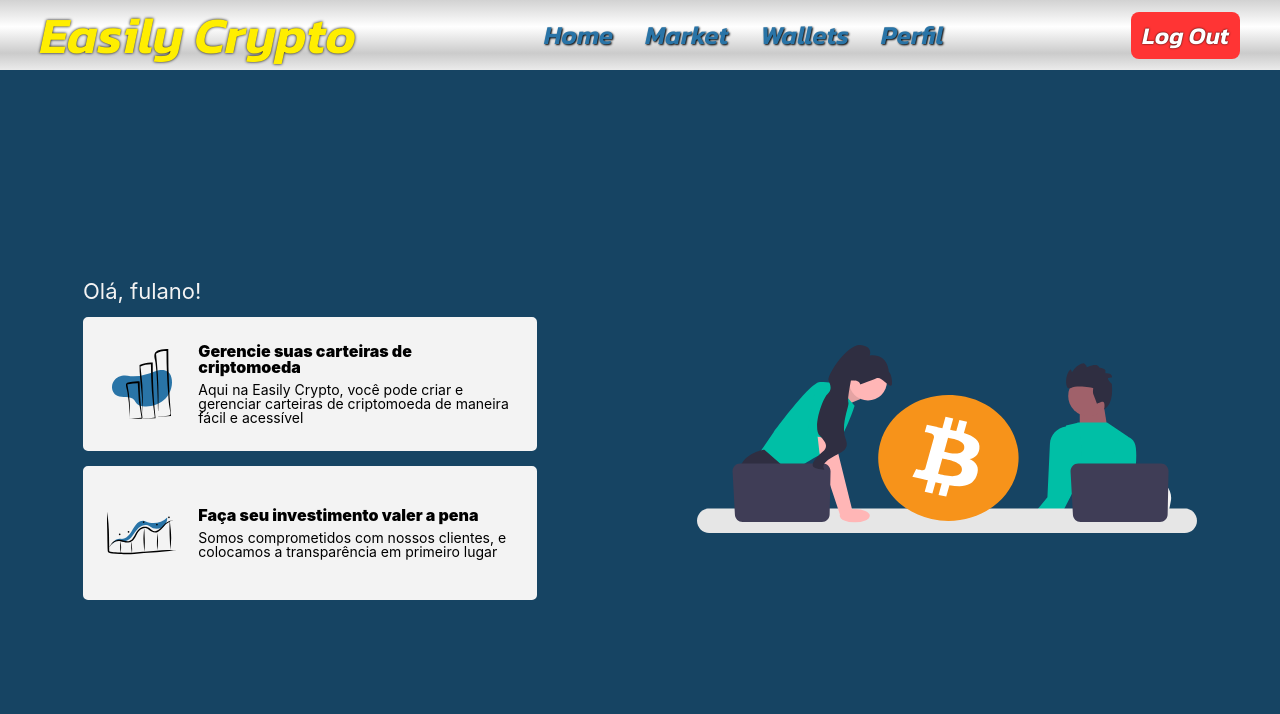
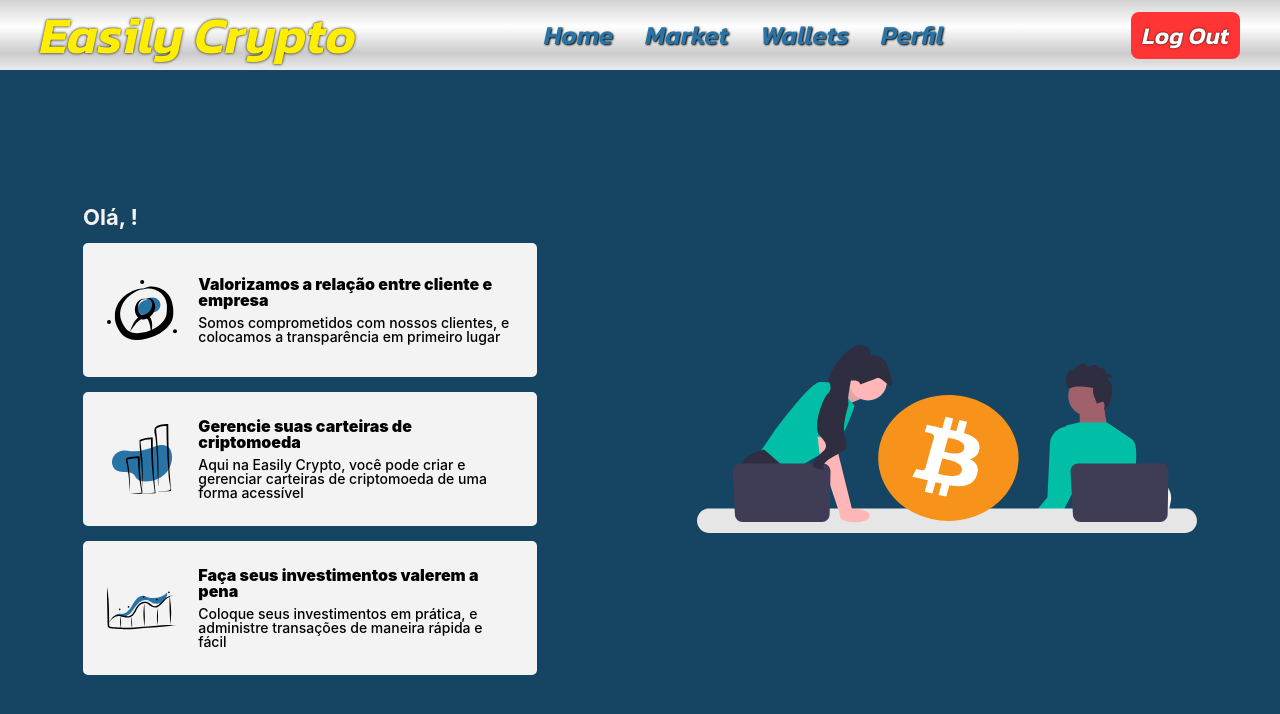
Before and after one commit to Easily-Crypto/easily-crypto-frontend, a React (Vite) app: page / in a window 1280 px wide. Shown: the top 714 px of the page. Built offline with nearby package versions, Linux system fonts and the light colour scheme.

Commit message:
feat: cards with description

```diff
--- a/src/Providers/user/index.jsx
+++ b/src/Providers/user/index.jsx
@@ -5,9 +5,15 @@ import api from "../../api";
 export const UserContext = createContext();
 
 export const UserProvider = ({ children }) => {
-  const [userInfo, setUserInfo] = useState();
+  const [userInfo, setUserInfo] = useState({});
 
-  const getUserInfo = () => {};
+  const userId = JSON.parse(localStorage.getItem('user_id'))
+
+  const getUserInfo = () => {
+    api
+    .get(`users/${userId}/`)
+    .then((res) => setUserId(res.data))
+  };
 
   return (
     <UserContext.Provider value={{ userInfo, setUserInfo, getUserInfo }}>
--- a/src/components/Card/styled.jsx
+++ b/src/components/Card/styled.jsx
@@ -27,6 +27,7 @@ export const Container = styled.section`
   p {
     color: #000000;
     font-size: 14px;
+    font-weight: 500;;
   }
 
   h2 {
--- a/src/pages/Home/index.jsx
+++ b/src/pages/Home/index.jsx
@@ -3,28 +3,34 @@ import { Page } from '../../components/Page';
 import Bitcoin from '../../assets/bitcoin.svg';
 import Bars from '../../assets/bars.svg';
 import Graphic from '../../assets/graphic.svg';
+import Person from '../../assets/person.svg';
 import { DescriptionSection, Content, ImageSection } from './styled';
 import { useUser } from '../../Providers/user';
 import Card from '../../components/Card';
 
 const Home = () => {
-  // const {userInfo} = useUser()
-  // console.log(userInfo)
+  const { userInfo } = useUser();
+
   return (
     <Page>
       <HeaderSection />
       <Content>
         <DescriptionSection>
-          <p>Olá, fulano!</p>
+          <p>Olá, {userInfo.username}!</p>
+          <Card
+            img={Person}
+            title='Valorizamos a relação entre cliente e empresa'
+            description='Somos comprometidos com nossos clientes, e colocamos a transparência em primeiro lugar'
+          ></Card>
           <Card
             img={Bars}
             title='Gerencie suas carteiras de criptomoeda'
-            description='Aqui na Easily Crypto, você pode criar e gerenciar carteiras de criptomoeda de maneira fácil e acessível'
+            description='Aqui na Easily Crypto, você pode criar e gerenciar carteiras de criptomoeda de uma forma acessível'
           ></Card>
           <Card
             img={Graphic}
-            title='Faça seu investimento valer a pena'
-            description='Somos comprometidos com nossos clientes, e colocamos a transparência em primeiro lugar'
+            title='Faça seus investimentos valerem a pena'
+            description='Coloque seus investimentos em prática, e administre transações de maneira rápida e fácil'
           ></Card>
         </DescriptionSection>
         <ImageSection>
--- a/src/pages/Home/styled.jsx
+++ b/src/pages/Home/styled.jsx
@@ -12,6 +12,7 @@ export const Content = styled.div`
 export const DescriptionSection = styled.section`
   width: 50%;
   font-size: 22px;
+  font-weight: bolder;
   color: #f3f3f3;
 `;
 
```
Also changed, not shown: src/assets/person.svg (added).
